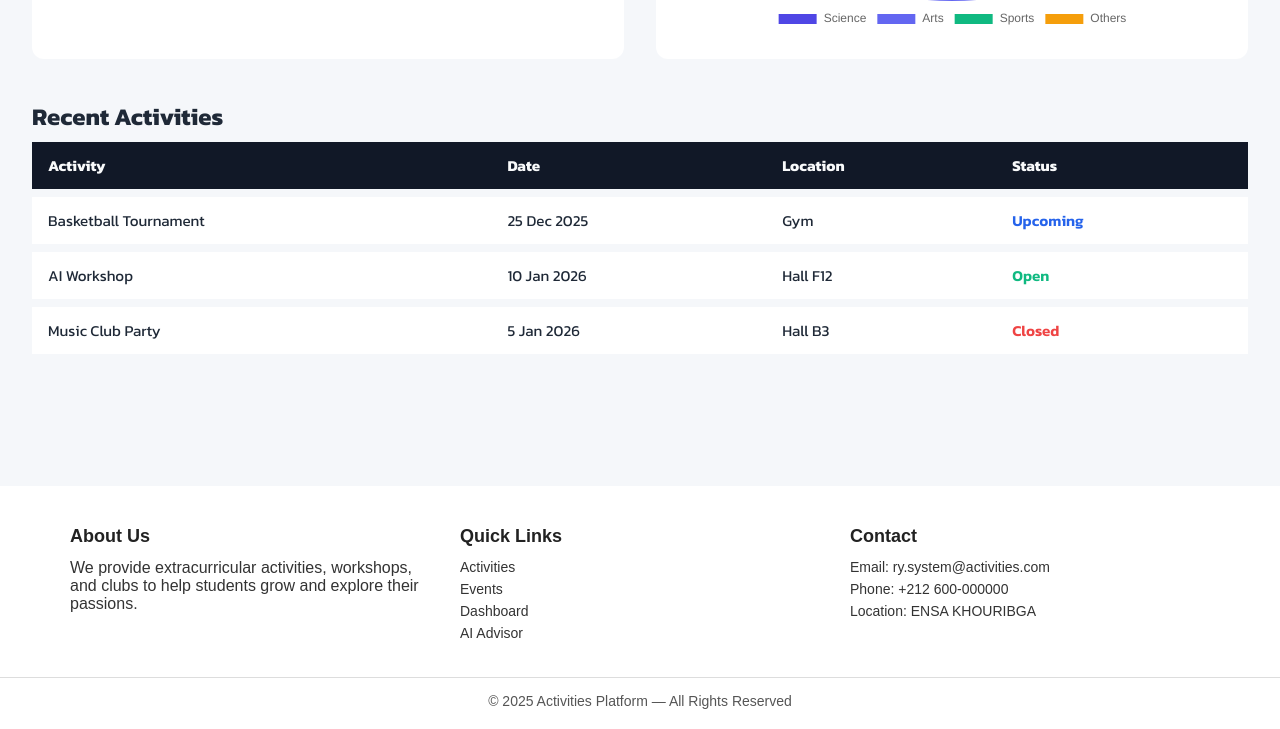
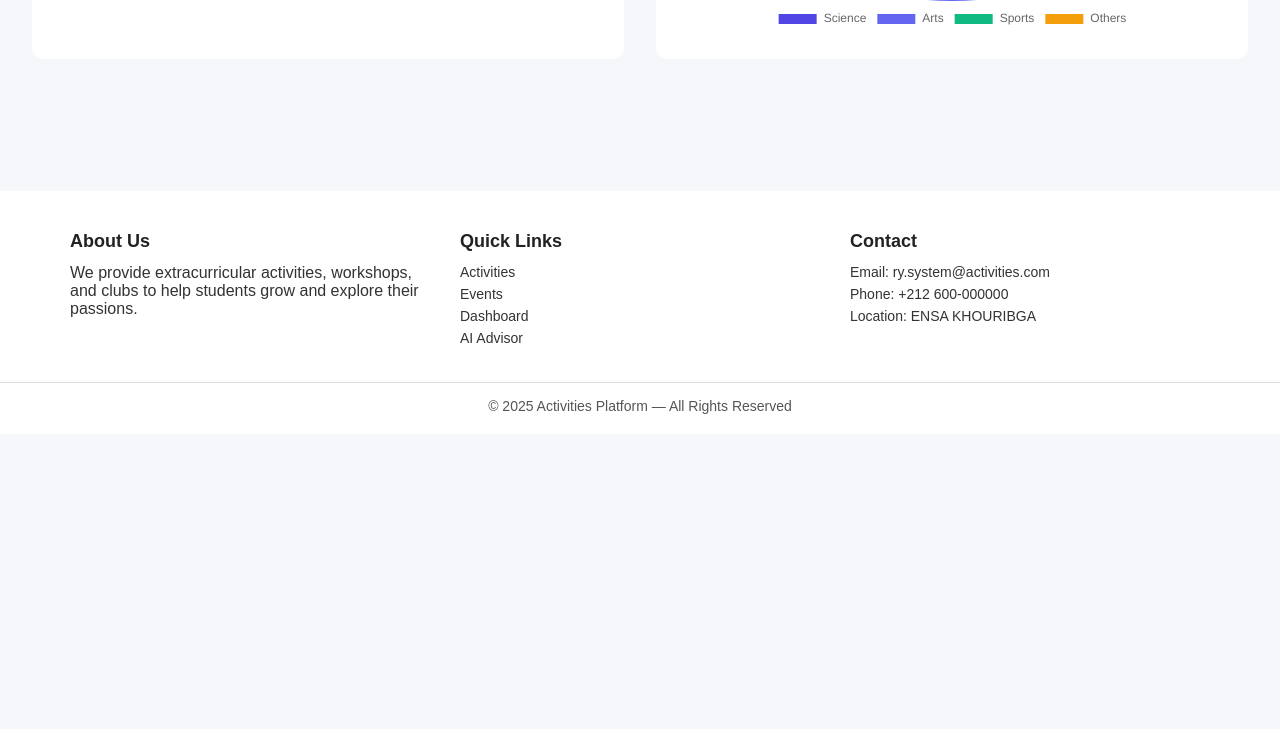
Before and after one commit to itsya-ssine/Activities-system, a plain HTML site: page pages/dashboard.html in a window 1280 px wide. Shown: the part 909-1638 px from the top of the page. After the commit the page ends 1343 px from the top, so only its background shows below. Drawn offline with nearby package versions, Linux system fonts and the light colour scheme.

Commit message:
dashboard css

```diff
--- a/pages/dashboard.html
+++ b/pages/dashboard.html
@@ -99,40 +99,6 @@
                 <canvas id="pieChart"></canvas>
             </div>
         </div>
-
-        <section class="section">
-            <h2>Recent Activities</h2>
-            <table class="styled-table">
-                <thead>
-                    <tr>
-                        <th>Activity</th>
-                        <th>Date</th>
-                        <th>Location</th>
-                        <th>Status</th>
-                    </tr>
-                </thead>
-                <tbody>
-                    <tr>
-                        <td>Basketball Tournament</td>
-                        <td>25 Dec 2025</td>
-                        <td>Gym</td>
-                        <td><span class="status upcoming">Upcoming</span></td>
-                    </tr>
-                    <tr>
-                        <td>AI Workshop</td>
-                        <td>10 Jan 2026</td>
-                        <td>Hall F12</td>
-                        <td><span class="status open">Open</span></td>
-                    </tr>
-                    <tr>
-                        <td>Music Club Party</td>
-                        <td>5 Jan 2026</td>
-                        <td>Hall B3</td>
-                        <td><span class="status closed">Closed</span></td>
-                    </tr>
-                </tbody>
-            </table>
-        </section>
     </main>
 
     <footer class="footer">
--- a/styles/pages-styles/dashboard.css
+++ b/styles/pages-styles/dashboard.css
@@ -6,12 +6,6 @@
 
 .dashboard {
     padding: 2rem;
-}
-
-.dashboard-title {
-    font-size: 2.5rem;
-    font-weight: 700;
-    margin-bottom: 2rem;
 }
 
 .stats-grid {
@@ -69,59 +63,17 @@
     margin-bottom: 1.2em;
 }
 
-.styled-table {
-    width: 100%;
-    border-collapse: separate;
-    border-spacing: 0 0.5rem;
-    font-size: 0.95rem;
-    margin-bottom: 2rem;
-}
-
-.styled-table thead tr {
-    background: #111827;
-    color: #F9FAFB;
-    text-align: left;
-}
-
-.styled-table th,
-.styled-table td {
-    padding: 0.75rem 1rem;
-}
-
-.styled-table tbody tr {
-    background: #ffffff;
-    border-radius: 8px;
-    transition: transform 0.2s, background-color 0.2s;
-}
-
-.styled-table tbody tr:hover {
-    transform: translateY(-2px);
-    background: #E0E7FF;
-}
-
-.status.upcoming {
-    color: #2563EB;
-    font-weight: 600;
-}
-
-.status.open {
-    color: #10B981;
-    font-weight: 600;
-}
-
-.status.closed {
-    color: #EF4444;
-    font-weight: 600;
-}
-
-@media (max-width: 768px) {
+@media (max-width: 568px) {
     .stats-grid,
     .charts-grid,
     .actions-grid {
         grid-template-columns: 1fr;
     }
 
-    .dashboard-title {
-        font-size: 2rem;
+    .dashboard {
+        display: flex;
+        flex-direction: column;
+        align-items: center;
+        max-width: 1500px;
     }
 }
```
